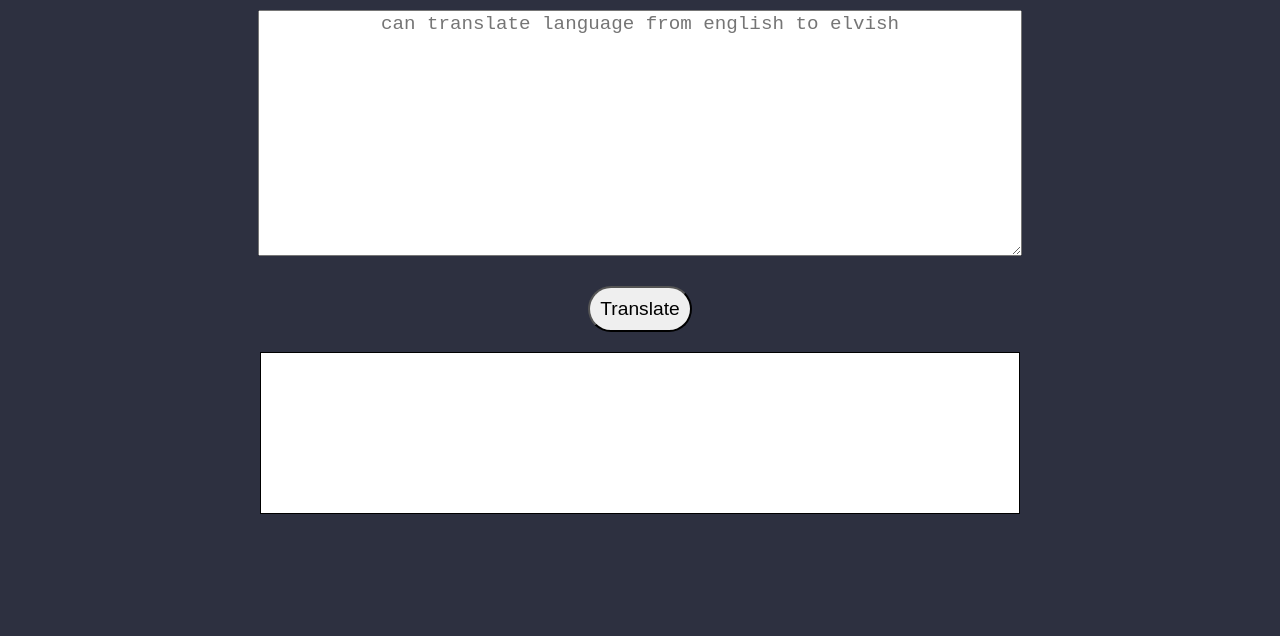
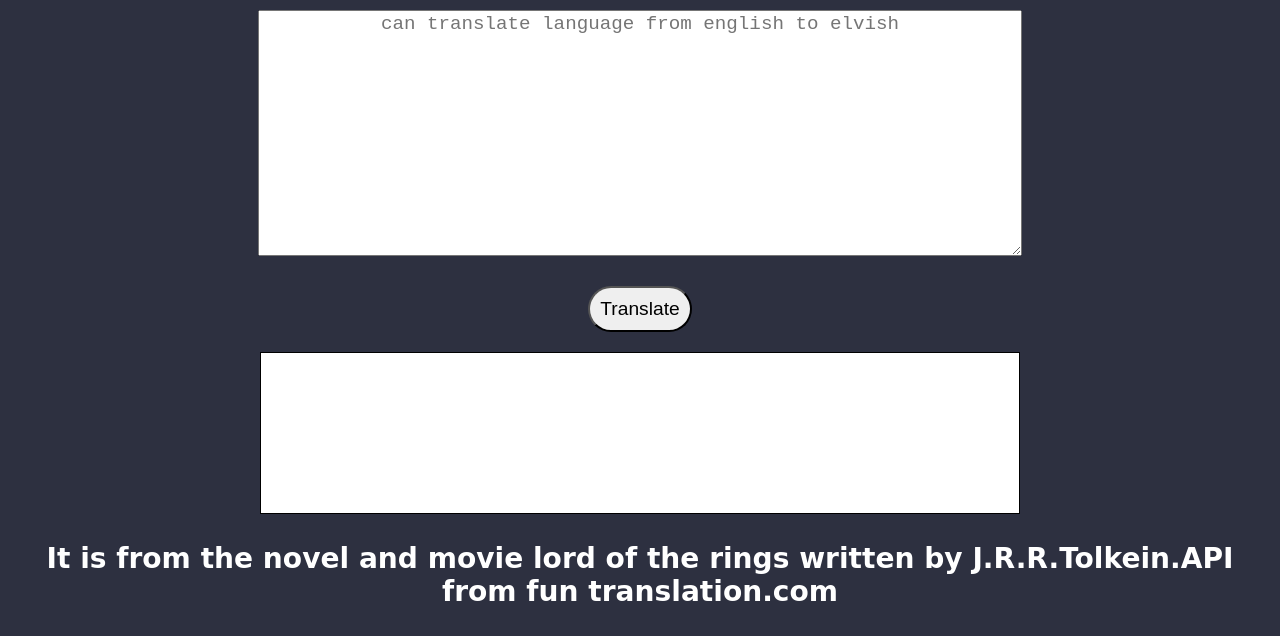
Before and after one commit to archit7448/Sindarin-language, a plain HTML site: page index.html in a window 1280 px wide. Shown: the part 204-840 px from the top of the page. Before the commit the page ends 800 px from the top, so only its background shows below. Drawn offline with Linux system fonts and the light colour scheme; a web font is replaced by a local one.

Commit message:
docs: update and add readme

```diff
--- a/index.html
+++ b/index.html
@@ -18,8 +18,7 @@
             <button id="btn-translate">Translate</button>
             <div id="output"></div>
     <footer>
-        <h3>
-        </h3>
+        <h3>It is from the  novel and movie lord of the rings written by J.R.R.Tolkein.API from fun translation.com </h3>
     </footer>
     <script src="app.js"></script>
 </body>
--- a/style.css
+++ b/style.css
@@ -17,6 +17,7 @@ button{
     font-size:1.2rem;
     margin: 0 auto;
     padding:10px;
+    cursor: pointer;
 }
 #output{
     width: 60%;
@@ -24,6 +25,7 @@ button{
     border:1px solid black;
     margin:20px auto;
     background-color: white;
+    font-size:2rem;
 }
 h1{
     text-align:center;
@@ -36,3 +38,7 @@ header{
     text-align: center;
     color: white;
 }
+h3{
+    color: white;
+    text-align: center;
+}
```
Also changed, not shown: 1 other file.
